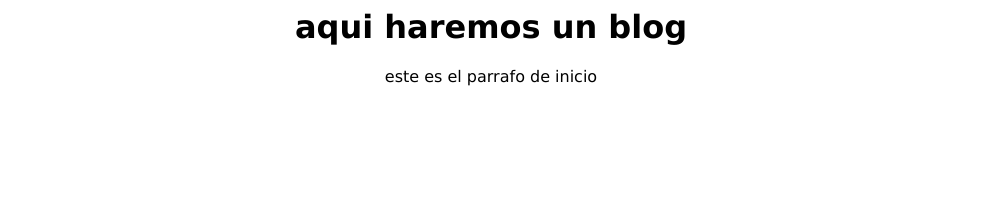
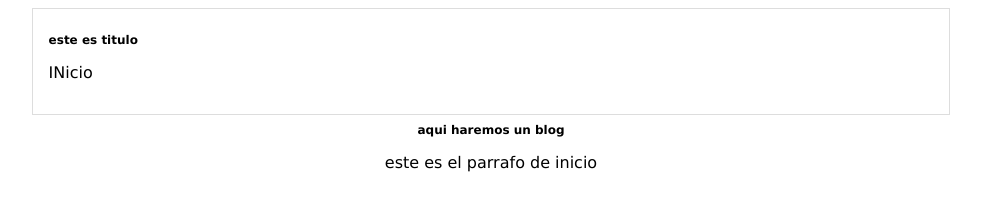
Before and after one commit to jreyes17715/platzi, a plain HTML site: page blogpost.html in a window 1280 px wide. Shown: the whole page, without its empty margins (149-1130 px from the left). Drawn offline with Linux system fonts and the light colour scheme.

Commit message:
commit m

```diff
--- a/blogpost.html
+++ b/blogpost.html
@@ -3,6 +3,14 @@
         <link rel="stylesheet" href="css/style.css">
     </head>
     <body>
+        <div id="container">
+            <div id="post">
+                <h1>este es titulo</h1>
+                <p>
+                    INicio
+                </p>
+            </div>
+        </div>
         <h1>aqui haremos un blog</h1>
         <p>este es el parrafo de inicio</p>
     </body>
--- a/css/style.css
+++ b/css/style.css
@@ -2,3 +2,13 @@ body{
     text-align: center;
     font-family: 'Lucida Sans', 'Lucida Sans Regular', 'Lucida Grande', 'Lucida Sans Unicode', Geneva, Verdana, sans-serif;
 }
+#container{
+    width: 70%;
+    padding: 1em;
+    text-align: left;
+    border:1px solid #DDD;
+    margin:0 auto;
+}
+h1{
+font-size:12px;
+}
```
